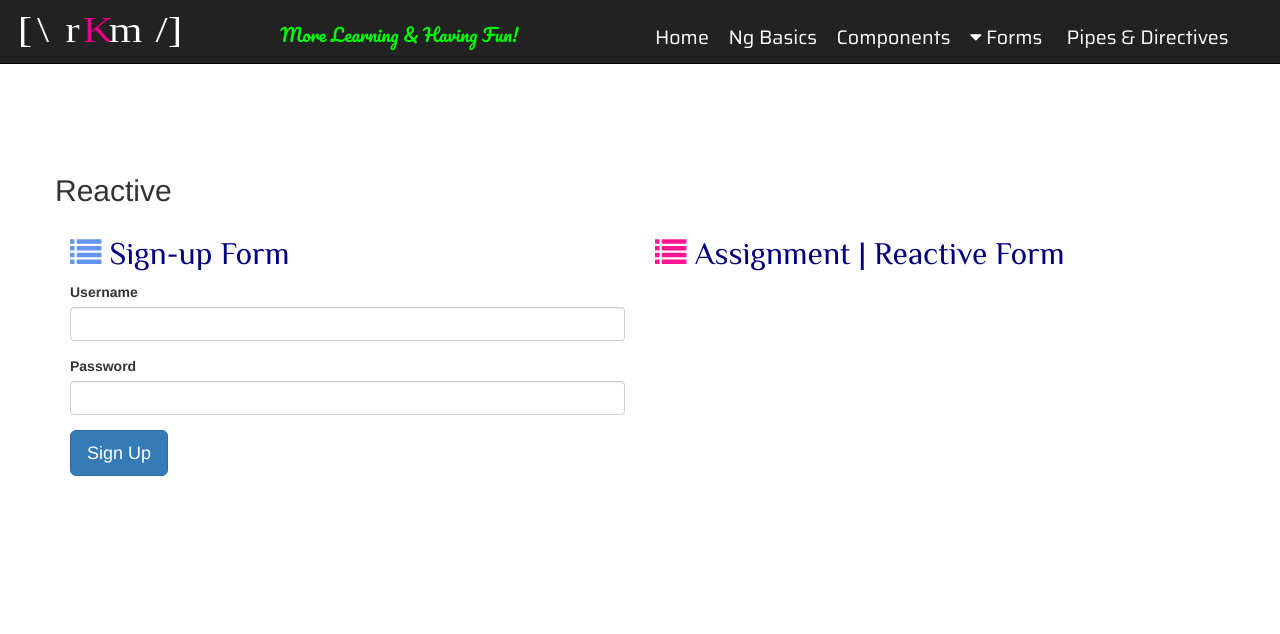
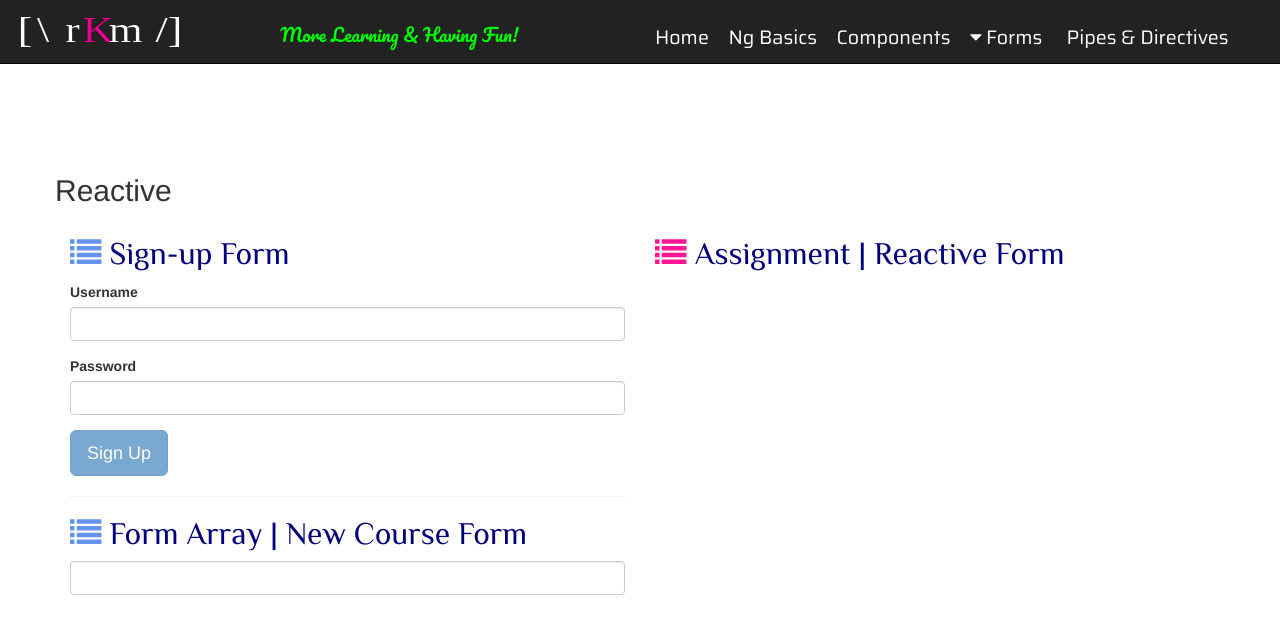
Before and after one commit to r2c0der/ngBeg2Adv, an Angular app: page /reactive in a window 1280 px wide. Shown: the top 634 px of the page. Built offline with nearby package versions, Linux system fonts and the light colour scheme; a web font is replaced by a local one.

Commit message:
Sign-up Form with Validation errors; async, Form Groups and Form Arrays

```diff
--- a/src/app/app.module.ts
+++ b/src/app/app.module.ts
@@ -29,6 +29,7 @@ import { CourseFormComponent } from './exercises/course-form/course-form.compone
 import { SignupFormComponent } from './exercises/signup-form/signup-form.component';
 import { TemplateDrivenComponent } from './exercises/forms/template-driven/template-driven.component';
 import { ReactiveComponent } from './exercises/forms/reactive/reactive.component';
+import {NewCourseFormComponent} from './exercises/forms/newcourseform/newcourseform.component';
 
 
 
@@ -58,6 +59,7 @@ import { ReactiveComponent } from './exercises/forms/reactive/reactive.component
     SignupFormComponent,
     TemplateDrivenComponent,
     ReactiveComponent,
+    NewCourseFormComponent,
 
   ],
   imports: [
--- /dev/null
+++ b/src/app/exercises/forms/newcourseform/newcourseform.component.html
@@ -0,0 +1,7 @@
+
+
+<form >
+  <input type="text" class="form-control"
+         (keyup.enter)="addTopic(topic)" #topic
+  />
+</form>
--- /dev/null
+++ b/src/app/exercises/forms/newcourseform/newcourseform.component.ts
@@ -0,0 +1,22 @@
+import { Component } from '@angular/core';
+import { FormArray, FormControl, FormGroup} from "@angular/forms";
+
+
+
+@Component({
+  selector: 'rkm-newcourseform',
+  templateUrl: './newcourseform.component.html',
+  styleUrls: ['./newcourseform.component.css']
+})
+export class NewCourseFormComponent  {
+
+  form = new FormGroup({
+    topics: new FormArray([])
+  });
+
+  addTopic(topic: HTMLInputElement){
+    (this.form.get('topics') as FormArray).push(new FormControl(topic.value));
+  }
+
+
+}
--- a/src/app/exercises/forms/reactive/reactive.component.html
+++ b/src/app/exercises/forms/reactive/reactive.component.html
@@ -5,16 +5,13 @@
     <h2>Reactive </h2>
     <div class="col-lg-6 col-md-6">
       <h3 class="rkm_title"><i class="fa fa-list" aria-hidden="true" style="color: cornflowerblue"></i> Sign-up Form </h3>
-      <form>
-        <div class="form-group"><label for="username">Username</label><input type="text" name="username" id="username" class="form-control"></div>
-        <div class="form-group"><label for="password">Password</label><input type="password" name="password" id="password" class="form-control"></div>
-        <button type="submit" class="btn btn-primary btn-lg">Sign Up</button>
-      </form>
-
+      <rkm-signup-form></rkm-signup-form>
+      <hr />
+      <h3 class="rkm_title"><i class="fa fa-list" aria-hidden="true" style="color: cornflowerblue"></i> Form Array | New Course Form </h3>
+      <rkm-newcourseform></rkm-newcourseform>
     </div>
     <div class="col-lg-6 col-md-6">
       <h3 class="rkm_title"><i aria-hidden="true" class="fa fa-list" style="color: deeppink"></i> Assignment | Reactive Form</h3>
-
     </div>
   </div>
 </div>
--- /dev/null
+++ b/src/app/exercises/forms/username.validators.ts
@@ -0,0 +1,28 @@
+import { AbstractControl, ValidationErrors } from "@angular/forms";
+
+export class UsernameValidators {
+
+ static  cannotContainSpace(control: AbstractControl): ValidationErrors | null {
+    if ((control.value as string).indexOf(' ') >= 0)
+      return { cannotContainSpace: true};
+
+      return null;
+
+      }
+
+      static shouldBeUnique(control: AbstractControl): Promise<ValidationErrors | null> {
+
+          return new Promise((resolve, reject)=> {
+
+            setTimeout(()=> {
+              if(control.value === 'eden')
+                resolve({ shouldBeUnique: true});
+              else
+              resolve(null);
+
+            }, 2000);
+
+          });
+
+      }
+}
--- a/src/app/exercises/signup-form/signup-form.component.html
+++ b/src/app/exercises/signup-form/signup-form.component.html
@@ -1,3 +1,41 @@
-<p>
-  signup-form works!
-</p>
+<form [formGroup]="form" (ngSubmit)="login()">
+  <div *ngIf="form.errors" class="alert alert-danger">
+    Username or Password is invalid</div>
+  <div formGroupName="account">
+    <div class="form-group">
+      <label for="userName">Username</label>
+      <input
+        formControlName="username"
+        type="text"
+        name="userName"
+        id="userName"
+        class="form-control" />
+      <div *ngIf="username.pending"><i class="fa fa-spinner fa-spin" aria-hidden="true"></i>
+        Checking for uniqueness....</div>
+      <div *ngIf="username.touched && !username.valid" class="alert alert-danger">
+        <div *ngIf="username.errors.required">Username is required.</div>
+        <div *ngIf="username.errors.minlength">Username must contain minimum of {{ username.errors.minlength.requiredLength }} characters.</div>
+        <div *ngIf="username.errors.pattern">Username can only have alphanumeric characters and cannot start with a number.</div>
+        <div *ngIf="username.errors.cannotContainSpace">Username cannot contain space(s).</div>
+        <div *ngIf="username.errors.shouldBeUnique">Username is already taken.</div>
+      </div>
+    </div>
+    <div class="form-group"><label for="passwd">Password</label>
+      <input
+
+        formControlName="password"
+        type="password"
+        name="passwd"
+        id="passwd"
+        class="form-control">
+      <div *ngIf="password.touched && !password.valid" class="alert alert-danger">
+        <div *ngIf="password.errors.required">Password is required.</div>
+        <div *ngIf="password.errors.minlength">Password must contain minimum of {{ password.errors.minlength.requiredLength }} characters.</div>
+      </div>
+    </div>
+  </div>
+
+  <button type="submit" class="btn btn-primary btn-lg" [disabled]="!form.valid">Sign Up</button>
+
+
+</form>
--- a/src/app/exercises/signup-form/signup-form.component.ts
+++ b/src/app/exercises/signup-form/signup-form.component.ts
@@ -1,11 +1,44 @@
 import { Component, OnInit } from '@angular/core';
+import { FormGroup, FormControl, Validators } from "@angular/forms";
+import { UsernameValidators} from "../forms/username.validators";
 
 @Component({
-  selector: 'app-signup-form',
+  selector: 'rkm-signup-form',
   templateUrl: './signup-form.component.html',
   styleUrls: ['./signup-form.component.css']
 })
 export class SignupFormComponent implements OnInit {
+
+  form = new FormGroup({
+
+    account: new FormGroup({
+      username: new FormControl('',
+        [
+          Validators.required,
+          Validators.minLength(4),
+          Validators.pattern("^[a-zA-Z][a-zA-Z0-9-_]*$"),
+          UsernameValidators.cannotContainSpace,
+        ],
+        UsernameValidators.shouldBeUnique),
+
+      password: new FormControl('',
+        Validators.required)
+    })
+    });
+
+  get username(){
+    return this.form.get('account.username');
+  }
+
+  get password(){
+    return this.form.get('account.password');
+  }
+   login(){
+    this.form.setErrors({
+      invalidLogin: true,
+    });
+   }
+
 
   constructor() { }
 
```
Also changed, not shown: src/app/exercises/forms/newcourseform/newcourseform.component.css (added), 1 other file (tests, documents, lock files or other folders).
